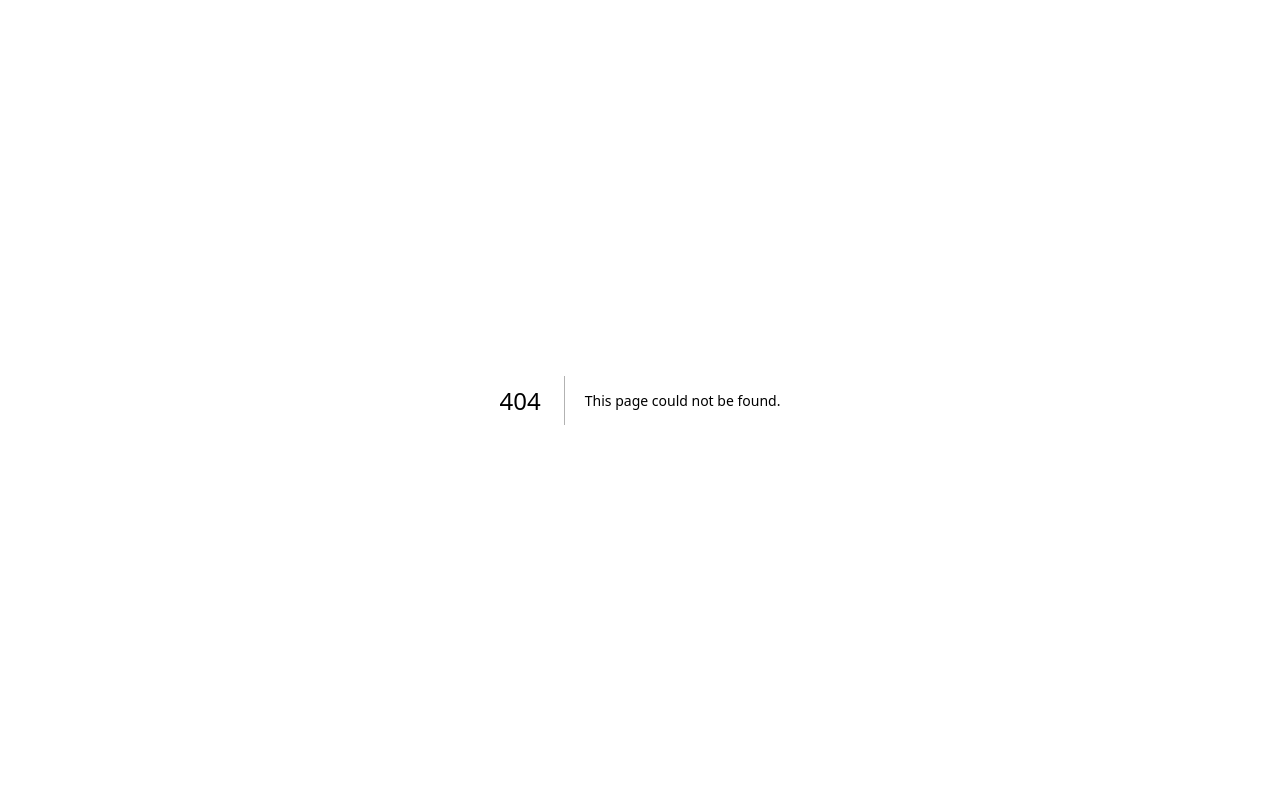
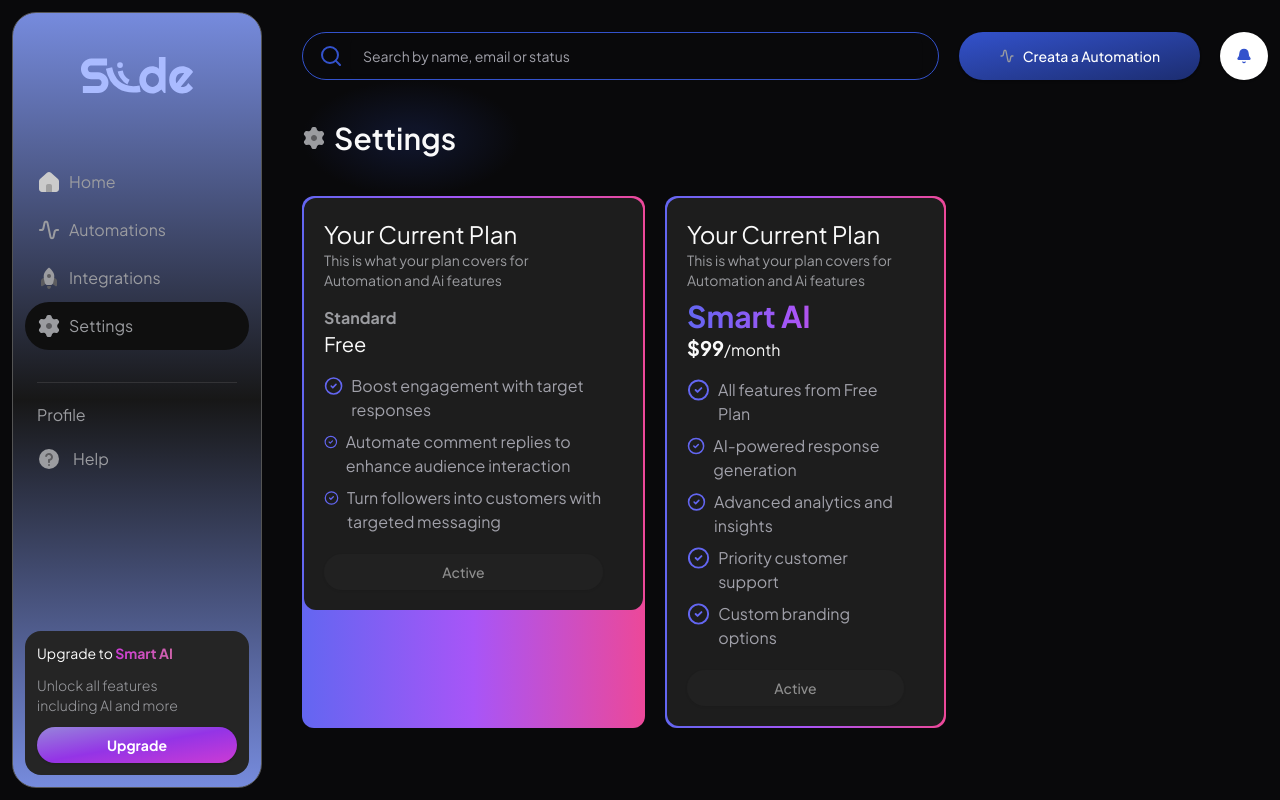
Before and after one commit to sanjeev0303/Slide, a Next.js app: page /dashboard/1/settings in a window 1280 px wide. Before the commit this address had no page. Built offline with nearby package versions, Linux system fonts and the light colour scheme.

Commit message:
adding payment card

```diff
--- /dev/null
+++ b/src/app/(protected)/dashboard/[slug]/settings/page.tsx
@@ -0,0 +1,12 @@
+import Billing from '@/components/global/billing'
+import React from 'react'
+
+type Props = {}
+
+const Settings = (props: Props) => {
+  return (
+    <Billing />
+  )
+}
+
+export default Settings
--- /dev/null
+++ b/src/components/global/billing/index.tsx
@@ -0,0 +1,24 @@
+import React from 'react'
+import PaymentCard from './payment-card'
+
+type Props = {}
+
+const Billing = (props: Props) => {
+
+    // WIP: Fetch billing information for the customers
+
+  return (
+    <div className='flex lg:flex-row flex-col gap-5 w-full lg:w-10/12 xl:w-8/12'>
+        <PaymentCard
+        current={'FREE'}
+        label={'FREE'}
+        />
+        <PaymentCard
+        current={'PRO'}
+        label={'PRO'}
+        />
+    </div>
+  )
+}
+
+export default Billing
--- /dev/null
+++ b/src/components/global/billing/payment-card.tsx
@@ -0,0 +1,101 @@
+import { Button } from "@/components/ui/button";
+import { PLANS } from "@/constants/pages";
+import { cn } from "@/lib/utils";
+import { CircleCheck } from "lucide-react";
+import React from "react";
+
+type PaymentCardProps = {
+  label: string;
+  current: "PRO" | "FREE";
+  landing?: boolean;
+};
+
+const PaymentCard = ({ label, current, landing }: PaymentCardProps) => {
+  return (
+    <div
+      className={cn(
+        label !== current
+          ? "bg-in-active"
+          : "bg-gradient-to-r from-indigo-500 via-purple-500 to-pink-500",
+        "p-[2px] rounded-xl overflow-hidden"
+      )}
+    >
+      <div
+        className={cn(
+          landing && "radial--gradient--pink",
+          "flex flex-col rounded-xl pl-5 py-5 pr-10 bg-background-90"
+        )}
+      >
+        {landing ? (
+          <h2 className="text-2xl">
+            {label === "PRO" && "Premium Plan"}
+            {label === "FREE" && "Standard"}
+          </h2>
+        ) : (
+          <h2 className="text-2xl">
+            {label === current
+              ? "Your Current Plan"
+              : current === "PRO"
+              ? "Downgrade"
+              : "Upgrade"}
+          </h2>
+        )}
+        <p className="text-text-secondary text-sm mb-2">
+          This is what your plan covers for Automation and Ai features
+        </p>
+        {label === "PRO" ? (
+          <span className="bg-gradient-to-r text-3xl from-indigo-500 via-purple-500 font-bold to-pink-500 bg-clip-text text-transparent">
+            Smart AI
+          </span>
+        ) : (
+          <p className="font-bold mt-2 text-text-secondary">Standard</p>
+        )}
+
+        {label === "PRO" ? (
+          <p className="mb-2">
+            <b className="text-xl">$99</b>/month
+          </p>
+        ) : (
+          <p className="text-xl mb-2">Free</p>
+        )}
+
+        {PLANS[label === "PRO" ? 1 : 0].features.map((i) => (
+          <p key={i} className="mt-2 text-muted-foreground flex gap-2">
+            <CircleCheck className="text-indigo-500" />
+            {i}
+          </p>
+        ))}
+
+        {landing ? (
+          <Button
+            className={cn(
+              "rounded-full mt-5",
+              label === "PRO"
+                ? "bg-gradient-to-r from-indigo-500 via-purple-500 to-pink-500 text-white"
+                : "bg-background-80 text-white hover:text-background-80"
+            )}
+          >
+            {label === current
+              ? "Get Started"
+              : current === "PRO"
+              ? "Free"
+              : "Get Started"}
+          </Button>
+        ) : (
+          <Button
+            className="rounded-full mt-5 bg-background-80 text-white hover:text-background-80"
+            disabled={label === current}
+          >
+            {label === current
+              ? "Active"
+              : current === "PRO"
+              ? "Downgrade"
+              : "Upgrade"}
+          </Button>
+        )}
+      </div>
+    </div>
+  );
+};
+
+export default PaymentCard;
```
